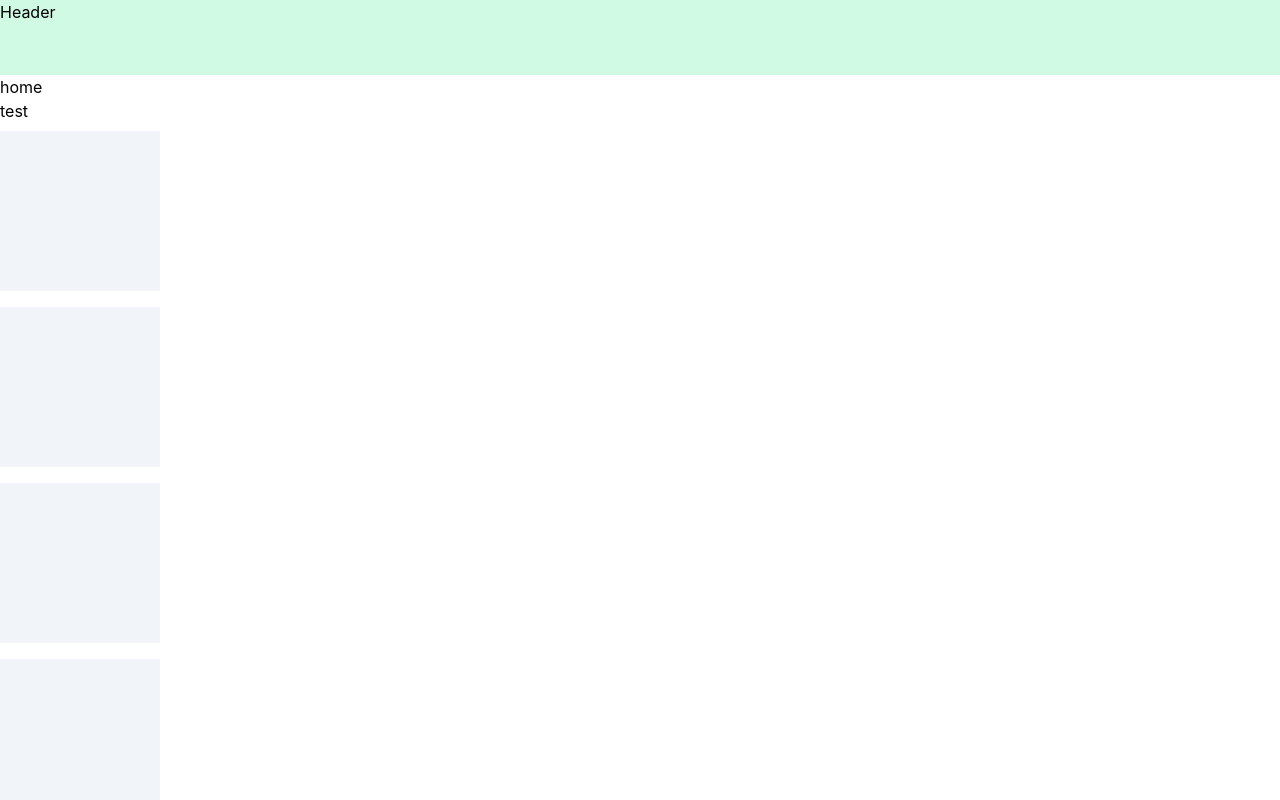
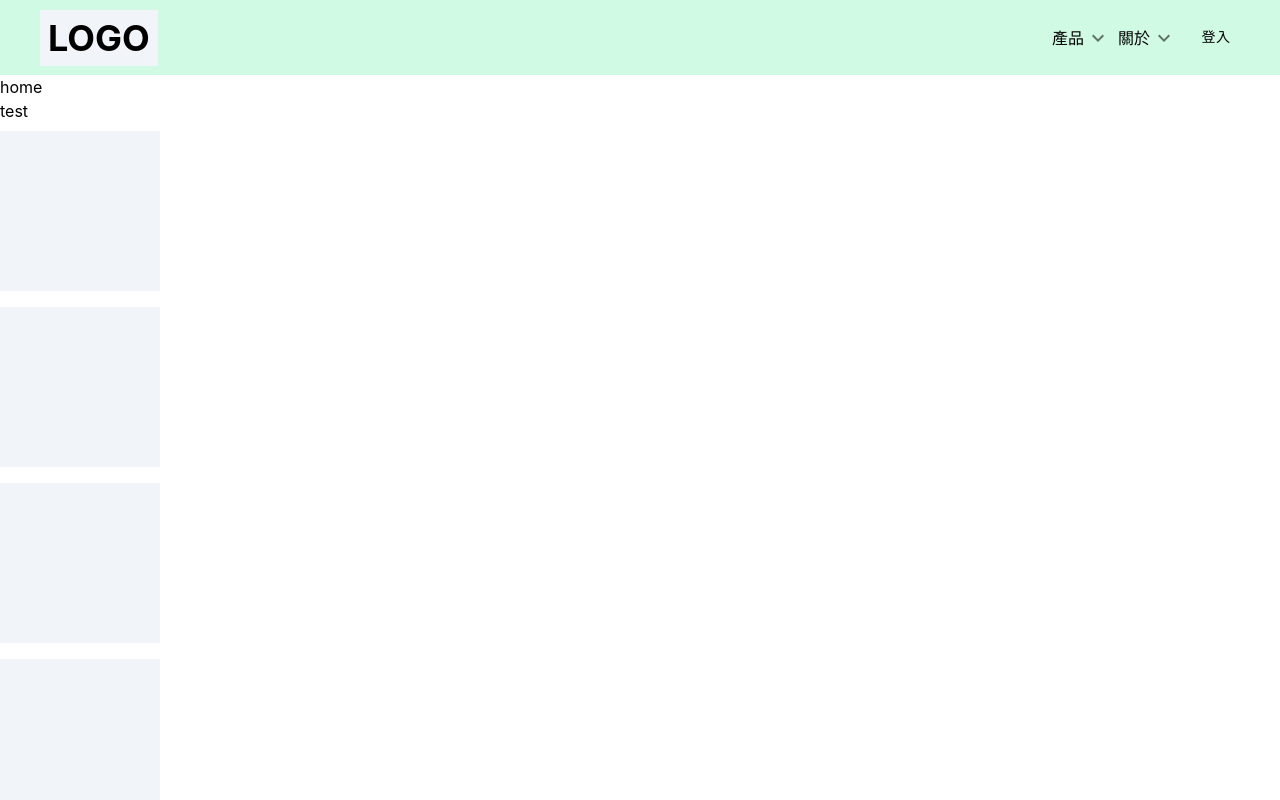
Before and after one commit to imChingHsuan/test, a React (Create React App) app: page / in a window 1280 px wide. Shown: the top 800 px of the page. Built offline with nearby package versions, Linux system fonts and the light colour scheme.

Commit message:
電腦版header完成

```diff
--- a/public/index.html
+++ b/public/index.html
@@ -12,7 +12,7 @@
       manifest.json provides metadata used when your web app is installed on a
       user's mobile device or desktop. See https://developers.google.com/web/fundamentals/web-app-manifest/
     -->
-    <link rel="manifest" href="%PUBLIC_URL%/manifest.json" />
+    <!-- <link rel="manifest" href="%PUBLIC_URL%/manifest.json" /> -->
     <!--
       Notice the use of %PUBLIC_URL% in the tags above.
       It will be replaced with the URL of the `public` folder during the build.
@@ -22,7 +22,7 @@
       work correctly both with client-side routing and a non-root public URL.
       Learn how to configure a non-root public URL by running `npm run build`.
     -->
-    <title>React App</title>
+    <title>Test</title>
   </head>
   <body>
     <noscript>You need to enable JavaScript to run this app.</noscript>
--- a/src/Header/Header.js
+++ b/src/Header/Header.js
@@ -1,7 +1,44 @@
+import { Button, Drawer, IconButton } from "@mui/material";
+import SortBtn from "./SortBtn";
+import leftNavData from "./leftNavData";
+import MenuIcon from "@mui/icons-material/Menu";
+import { useState } from "react";
 const Header = () => {
+  const [anchor, setAnchor] = useState(false);
+  const toggleDrawer = () => {
+    console.log("456");
+    setAnchor((state) => !state);
+  };
+  console.log("anchor", anchor);
   return (
     <div className="h-[75px] bg-emerald-100 sticky w-full overflow-hidden top-0">
-      <div>Header</div>
+      <div className="flex items-center h-full px-8 justify-between">
+        <div className="flex items-center space-x-2">
+          <IconButton
+            sx={{ "@media (min-width: 768px)": { display: "none" } }}
+            onClick={toggleDrawer}
+          >
+            <MenuIcon />
+          </IconButton>
+          <Drawer
+            anchor="left"
+            open={anchor}
+            onClose={toggleDrawer}
+            variant="temporary"
+          >
+            <div>456</div>
+          </Drawer>
+          <div className="bg-slate-100 text-4xl font-bold p-2">LOGO</div>
+        </div>
+        <div className="flex items-center space-x-2">
+          {leftNavData.map(({ title, key, sort }) => {
+            return <SortBtn key={key} title={title} sort={sort} />;
+          })}
+          <Button className="font-bold p-1" color="inherit">
+            登入
+          </Button>
+        </div>
+      </div>
     </div>
   );
 };
--- /dev/null
+++ b/src/Header/SortBtn.js
@@ -0,0 +1,63 @@
+import KeyboardArrowDownIcon from "@mui/icons-material/KeyboardArrowDown";
+import { Box, Popover } from "@mui/material";
+import { useState } from "react";
+import { Link } from "react-router-dom";
+const SortBtn = ({ title, sort }) => {
+  const [anchorEl, setAnchorEl] = useState(null);
+  const handlePopoverOpen = (event) => {
+    setAnchorEl(event.currentTarget);
+  };
+  const handlePopoverClose = () => {
+    setAnchorEl(null);
+  };
+  return (
+    <Box className="md:block hidden">
+      <div
+        className="flex items-center space-x-0.5"
+        onClick={handlePopoverOpen}
+      >
+        <div className="select-none">{title}</div>
+        <KeyboardArrowDownIcon
+          sx={{
+            transform: Boolean(anchorEl) && "rotate(180deg)",
+            transition: "all 0.3s ease",
+          }}
+          color="action"
+        />
+      </div>
+      <Popover
+        open={Boolean(anchorEl)}
+        anchorEl={anchorEl}
+        onClose={handlePopoverClose}
+        anchorOrigin={{
+          vertical: "bottom",
+          horizontal: "center",
+        }}
+        transformOrigin={{
+          vertical: "top",
+          horizontal: "center",
+        }}
+      >
+        <div className="flex">
+          {sort.map(({ title, key, items }) => (
+            <div className="m-4 w-32" key={key}>
+              <div className="text-emerald-600 font-bold border-b-2 border-emerald-600 p-1">
+                {title}
+              </div>
+              {items.map(({ title, key, url }) => (
+                <Link
+                  className="cursor-pointer block mx-1 my-2"
+                  key={key}
+                  to={url}
+                >
+                  {title}
+                </Link>
+              ))}
+            </div>
+          ))}
+        </div>
+      </Popover>
+    </Box>
+  );
+};
+export default SortBtn;
--- /dev/null
+++ b/src/Header/leftNavData.js
@@ -0,0 +1,58 @@
+const leftNavData = [
+  {
+    title: "產品",
+    key: "product",
+    sort: [
+      {
+        title: "上身",
+        key: "top",
+        items: [
+          { title: "T恤", key: "tShirt", url: "/" },
+          { title: "外套", key: "coat", url: "/" },
+          { title: "襯衫", key: "blouse", url: "/" },
+          { title: "毛衣", key: "tsweaterShirt", url: "/" },
+        ],
+      },
+      {
+        title: "下身",
+        key: "bottom",
+        items: [
+          { title: "褲子", key: "pants", url: "/" },
+          { title: "牛仔褲", key: "jeans", url: "/" },
+          { title: "裙子", key: "skirt", url: "/" },
+        ],
+      },
+      {
+        title: "洋裝",
+        key: "dress",
+        items: [
+          { title: "短洋裝", key: "short dress", url: "/" },
+          { title: "長洋裝", key: "long dress", url: "/" },
+        ],
+      },
+    ],
+  },
+  {
+    title: "關於",
+    key: "about",
+    sort: [
+      {
+        title: "品牌",
+        key: "brand",
+        items: [
+          { title: "品牌起源", key: "story", url: "/" },
+          { title: "人才招募", key: "recruit", url: "/" },
+        ],
+      },
+      {
+        title: "公告事項",
+        key: "announcement",
+        items: [
+          { title: "最新消息", key: "news", url: "/" },
+          { title: "公告專區", key: "notice", url: "/" },
+        ],
+      },
+    ],
+  },
+];
+export default leftNavData;
--- a/src/Routes.js
+++ b/src/Routes.js
@@ -1,5 +1,5 @@
 import * as React from "react";
-import { Outlet, Route, Routes, useRoutes } from "react-router-dom";
+import { Outlet, useRoutes } from "react-router-dom";
 import Home from "./pages/Home";
 import Layout from "./pages/Home/Layout/Layout";
 import NotFound from "./pages/Home/NotFound/NotFound";
```
Also changed, not shown: package.json (+7 -1 lines), .eslintrc.json (added), 1 other file (tests, documents, lock files or other folders).
